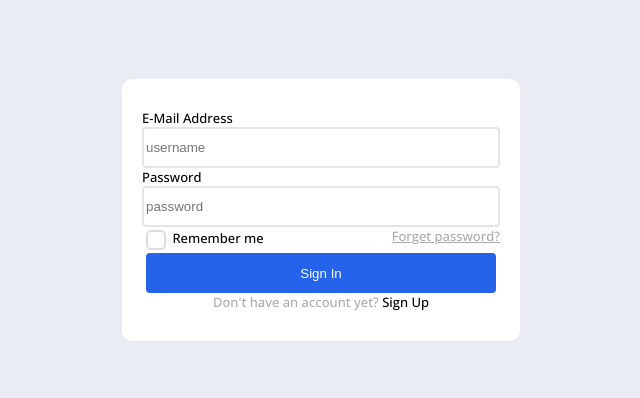
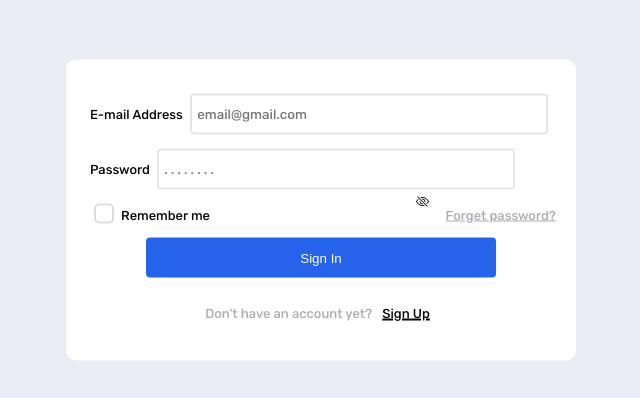
Before and after one commit to rahil234/LoginPage, a website: page index.html in a window 1280 px wide. Shown: the part 190-588 px from the top of the page, without its empty margins (319-959 px from the left). Drawn offline with nearby package versions, Linux system fonts and the light colour scheme.

Commit message:
added some fuctionalities to text box

```diff
--- a/css/index.css
+++ /dev/null
@@ -1,66 +0,0 @@
-:root{
-    --backgorund-color: #e9edf3;
-    --primary-color: #ffffff;
-    --secondary-color: #ffffff;
-    --button-color: #2563eb;
-}
-body{
-    background-color: var(--backgorund-color);
-    font-family: 'Open Sans', sans-serif;
-    font-size: small;
-}
-#main{
-    position: absolute;
-    left: 50%;
-    top: 50%;
-    transform: translate(-50%, -50%);
-}
-.form_container{
-    background-color: var(--primary-color);
-    border-radius: 10px;
-    padding: 30px 20px;
-    /* display: flex; */
-    /* position: absolute; */
-    justify-content: center;
-    align-items: center;
-}
-#textbox{
-    border-width: 2px;
-    border-style: solid;
-    border-color: #e3e6e9;
-    border-radius: 4px;
-    width: 350px;
-    height: 35px;
-}
-#checkbox{
-    width: 20px;
-    height: 20px;
-    background-color: white;
-    border-radius: 25%;
-    vertical-align: middle;
-    border: 2px solid #ddd;
-    appearance: none;
-}
-#forgettext{
-    float: right;
-    color: #a9abaf;
-}
-.button{
-    display: flex;
-    justify-content: center;
-}
-#signuptext{
-    color: black;
-}
-button{
-    background-color: var(--button-color);
-    color: var(--primary-color);
-    border: 0;
-    height: 40px;
-    width: 350px;
-    border-radius: 4px;
-}
-.dontsignup{
-    display: flex;
-    justify-content: center;
-}
--- a/index.html
+++ b/index.html
@@ -1,31 +1,37 @@
 <!DOCTYPE html>
 <html lang="en">
+
 <head>
-    <meta charset="UTF-8">
-    <meta name="viewport" content="width=device-width, initial-scale=1.0">
+    <meta charset="UTF-8" />
+    <meta name="viewport" content="width=device-width, initial-scale=1.0" />
     <title>LoginPage</title>
-    <link rel="stylesheet" href="css/index.css">
-    <link rel="preconnect" href="https://fonts.googleapis.com">
-    <link rel="preconnect" href="https://fonts.gstatic.com" crossorigin>
-    <link href="https://fonts.googleapis.com/css2?family=Open+Sans:wght@500&display=swap" rel="stylesheet">
+    <link rel="stylesheet" href="src/css/index.css" />
+    <script src="/src/script/script.js"></script>
+    <link rel="preconnect" href="https://fonts.googleapis.com" />
+    <link rel="preconnect" href="https://fonts.gstatic.com" crossorigin />
+    <link href="https://fonts.googleapis.com/css2?family=Open+Sans:wght@500&family=Rubik:wght@450&display=swap"rel="stylesheet" />
+    <link rel="stylesheet" href="node_modules\bootstrap-icons\font\bootstrap-icons.css" />
 </head>
+
 <body>
     <div id="main">
         <div class="form_container">
-            <form method="post" action="http://192.168.1.10/index.php">
-                <label for="text">E-Mail Address</label> <br>
-                <input type="text" name="uname" placeholder="username" id="textbox"><br>
-                <label for="text">Password</label> <br>
-                <input type="password" name="pass" placeholder="password" id="textbox"><br>
-                <input type="checkbox" id="checkbox">
-                <label for="checkbox">Remember me</label>
-                <a id="forgettext" href="#forgetpasword?">Forget password?</a><br>
-                <div  class="button">
-                    <button id="sign_bt">Sign In</button><br>
+            <form method="get" action="/logged_in.html">
+                <label>E-mail Address
+                <input id="textbox" type="text" name="uname" placeholder=" email@gmail.com" onfocus="textFocus(this)" onfocusout="textOutFocus(this)"  required /></label><br />
+                <label>Password
+                <input id="passbox" type="password" name="pass" placeholder=" . . . . . . . ." onfocus="textFocus(this)" onfocusout="textOutFocus(this)" required /></label><br />
+                <i id="see_pass" class="bi-eye-slash" onclick="changeIcon(this)"></i>
+                <div>
+                    <label for="check">
+                    <input type="checkbox" id="check" />
+                    Remember me</label>
+                    <a id="forgettext" href="#forgetpasword?">Forget password?</a><br />
                 </div>
+                <div class="signinbtn"><button>Sign In</button><br /></div>
                 <div class="dontsignup">
-                    <label id="forgettext">Don't have an account yet?&nbsp;</label>
-                    <a id="signuptext">Sign Up</a>
+                    <label id="forgettext">Don't have an account yet?
+                    <a id="signuptext" href="#sign_up">Sign Up</a></label>
                 </div>
             </form>
         </div>
--- /dev/null
+++ b/package.json
@@ -0,0 +1,5 @@
+{
+  "dependencies": {
+    "bootstrap-icons": "^1.11.1"
+  }
+}
--- /dev/null
+++ b/src/css/index.css
@@ -0,0 +1,118 @@
+:root {
+  --backgorund-color: #e9edf3;
+  --primary-color: #ffffff;
+  --secondary-color: #ffffff;
+  --button-color: #2563eb;
+  -webkit-user-select: none;
+  -ms-user-select: none;
+  user-select: none;
+}
+body {
+  background-color: var(--backgorund-color);
+  font-family: "Rubik", sans-serif;
+  font-size: small;
+}
+#main {
+  position: absolute;
+  left: 50%;
+  top: 50%;
+  transform: translate(-50%, -50%);
+}
+.form_container {
+  background-color: var(--primary-color);
+  border-radius: 10px;
+  padding: 30px 20px;
+}
+
+.form_container input,
+label,
+button {
+  margin: 4px 4px 10px 4px;
+}
+form i {
+  margin-left: -30px;
+  cursor: pointer;
+}
+#textbox{
+  border-width: 2px;
+  border-style: solid;
+  border-color: #e3e6e9;
+  border-radius: 4px;
+  width: 350px;
+  height: 35px;
+}
+
+#see_pass{
+  position: absolute;
+  top: 134px;
+  left: 380px;
+}
+
+#passbox{
+  border-width: 2px;
+  border-style: solid;
+  border-color: #e3e6e9;
+  border-radius: 4px;
+  width: 350px;
+  height: 35px;
+}
+
+::placeholder {
+  font-family: "Rubik", sans-serif;
+}
+
+.container {
+  display: block;
+  position: relative;
+  padding-left: 35px;
+  margin-bottom: 12px;
+  cursor: pointer;
+  font-size: 22px;
+  -webkit-user-select: none;
+  -moz-user-select: none;
+  -ms-user-select: none;
+  user-select: none;
+}
+
+#check {
+  width: 20px;
+  height: 20px;
+  background-color: white;
+  border-radius: 25%;
+  vertical-align: middle;
+  border: 2px solid #ddd;
+  /* border: ; */
+  appearance: inherit;
+}
+#check:checked{
+  appearance: auto;
+}
+
+#forgettext {
+  float: right;
+  color: #a9abaf;
+  margin-top: 8px;
+}
+.signinbtn {
+  display: flex;
+  justify-content: center;
+}
+
+#signuptext {
+  color: black;
+  text-decoration: underline 1.5px;
+  margin: 7px;
+}
+button {
+  background-color: var(--button-color);
+  color: var(--primary-color);
+  border: 0;
+  height: 40px;
+  width: 350px;
+  border-radius: 4px;
+  margin-bottom: 20px;
+}
+.dontsignup {
+  display: flex;
+  justify-content: center;
+}
--- /dev/null
+++ b/src/script/script.js
@@ -0,0 +1,20 @@
+var ph
+function changeIcon(icon) {
+    icon.classList.toggle('bi-eye')
+    if (document.getElementById("passbox").type=="text"){
+        document.getElementById("passbox").type="password"
+    }
+    else{
+        document.getElementById("passbox").type="text"
+    }
+}
+function textFocus(element){
+    ph = element.placeholder
+    element.placeholder= ""
+}
+let textOutFocus = function(element){
+    if(element.value==""){
+        element.placeholder= ph
+    }
+
+}
```
Also changed, not shown: icon.html (added, +41 -0 lines), src/eye-slash-fill.svg (added), src/eye.svg (added), 2 other files.
